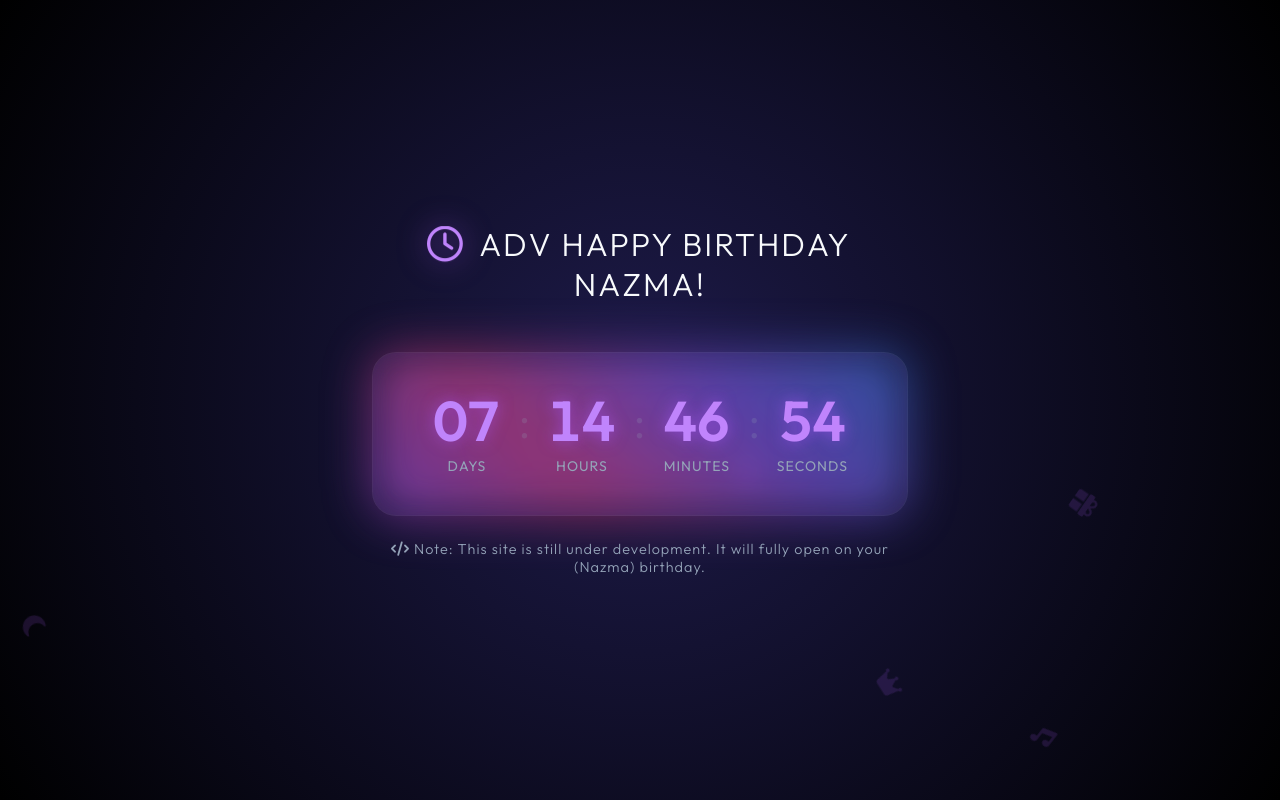
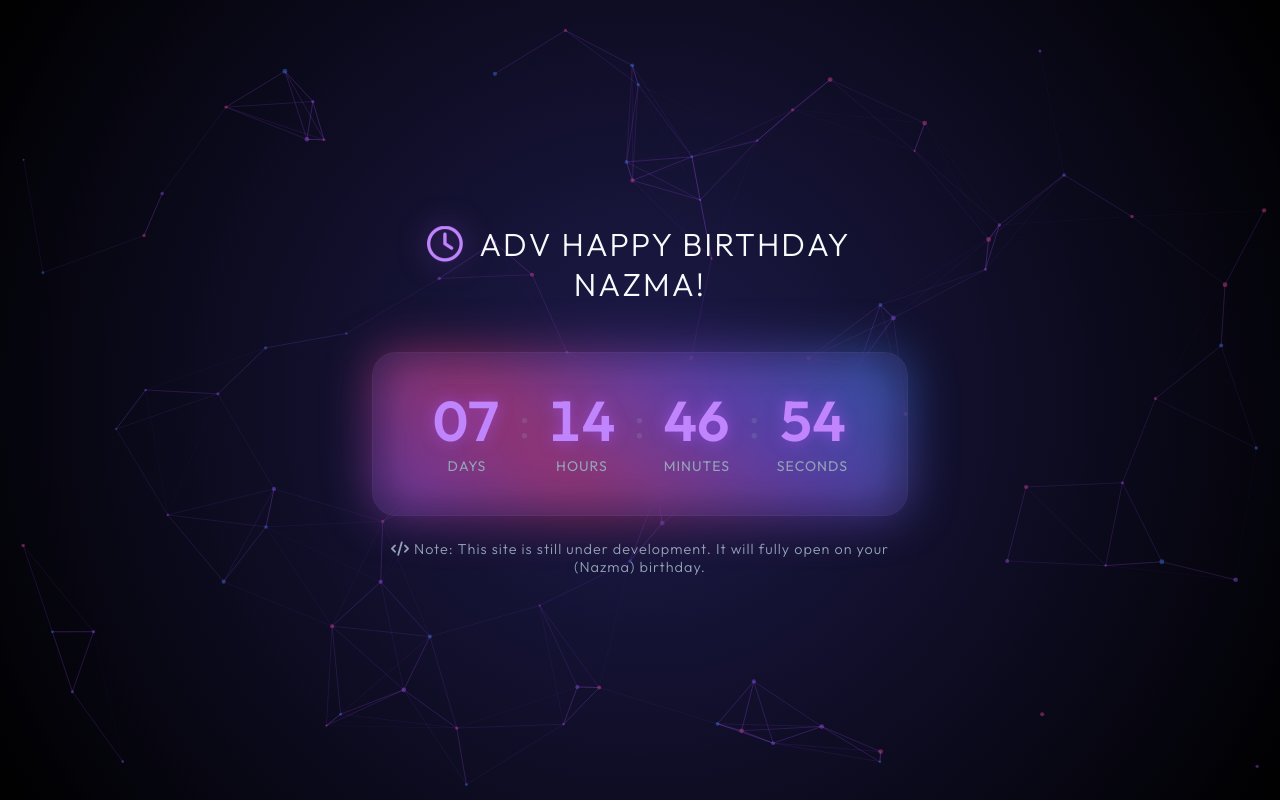
Before and after one commit to Khaleel-tech/BirthDayWish, a plain HTML site: page index.html in a window 1280 px wide. Drawn offline with nearby package versions, Linux system fonts and the light colour scheme.

Commit message:
Replace floating icons with interactive TSParticles network background

```diff
--- a/index.html
+++ b/index.html
@@ -12,7 +12,7 @@
 </head>
 
 <body>
-    <div class="floating-icons" id="floating-icons"></div>
+    <div id="tsparticles"></div>
     <div class="container">
         <div id="pre-birthday" class="content">
             <h1 id="adv-title" class="title fade-in">Adv Happy Birthday [Her Name]!</h1>
@@ -45,6 +45,7 @@
             <h1 class="birthday-title hero-glow"></h1>
         </div>
     </div>
+    <script src="https://cdn.jsdelivr.net/npm/tsparticles@2/tsparticles.bundle.min.js"></script>
     <script src="https://cdn.jsdelivr.net/npm/canvas-confetti@1.9.2/dist/confetti.browser.min.js"></script>
     <script src="https://cdnjs.cloudflare.com/ajax/libs/gsap/3.12.2/gsap.min.js"></script>
     <script src="script.js"></script>
--- a/script.js
+++ b/script.js
@@ -37,36 +37,47 @@ if (window.gsap) {
     );
 }
 
-// Generate background floating icons
-function createFloatingIcons() {
-    const container = document.getElementById("floating-icons");
-    const icons = ['fa-star', 'fa-heart', 'fa-gift', 'fa-music', 'fa-crown', 'fa-moon'];
-
-    // Create a new icon every 800ms
-    setInterval(() => {
-        const icon = document.createElement("i");
-        const randomIcon = icons[Math.floor(Math.random() * icons.length)];
-        icon.className = `fa-solid ${randomIcon} floating-icon`;
-
-        // Randomize size, position, and duration
-        const size = Math.random() * 1.5 + 0.5; // 0.5rem to 2rem
-        const left = Math.random() * 100; // 0% to 100%
-        const animationDuration = Math.random() * 5 + 8; // 8s to 13s
-
-        icon.style.fontSize = `${size}rem`;
-        icon.style.left = `${left}%`;
-        icon.style.animationDuration = `${animationDuration}s`;
-        icon.style.opacity = Math.random() * 0.5 + 0.1;
-
-        container.appendChild(icon);
-
-        // Remove icon after animation finishes to prevent DOM bloating
-        setTimeout(() => {
-            icon.remove();
-        }, animationDuration * 1000);
-    }, 800);
+// Initialize interactive particle background network
+if (window.tsParticles) {
+    tsParticles.load("tsparticles", {
+        fpsLimit: 60,
+        interactivity: {
+            events: {
+                onHover: { enable: true, mode: "grab" },
+                resize: true,
+            },
+            modes: {
+                grab: { distance: 160, links: { opacity: 0.6 } },
+            },
+        },
+        particles: {
+            color: { value: ["#a855f7", "#ec4899", "#8b5cf6", "#3b82f6"] },
+            links: {
+                color: "#a855f7",
+                distance: 150,
+                enable: true,
+                opacity: 0.2,
+                width: 1,
+            },
+            move: {
+                enable: true,
+                speed: 1.5,
+                direction: "none",
+                random: true,
+                straight: false,
+                outModes: { default: "bounce" },
+            },
+            number: {
+                density: { enable: true, area: 800 },
+                value: 80,
+            },
+            opacity: { value: 0.4 },
+            shape: { type: "circle" },
+            size: { value: { min: 1, max: 2.5 } },
+        },
+        detectRetina: true,
+    });
 }
-createFloatingIcons();
 
 // Elements
 const daysEl = document.getElementById("days");
--- a/style.css
+++ b/style.css
@@ -228,43 +228,14 @@ body {
     }
 }
 
-/* Dynamic UI & Icon Animations */
-.floating-icons {
+/* Dynamic Interactive Background & Icon Animations */
+#tsparticles {
     position: absolute;
     top: 0;
     left: 0;
     width: 100%;
     height: 100%;
-    pointer-events: none;
-    overflow: hidden;
-    z-index: -1;
-}
-
-.floating-icon {
-    position: absolute;
-    color: rgba(168, 85, 247, 0.15);
-    animation: floatUp 10s linear infinite;
-    bottom: -50px;
-}
-
-@keyframes floatUp {
-    0% {
-        transform: translateY(0) rotate(0deg) scale(0.8);
-        opacity: 0;
-    }
-
-    10% {
-        opacity: 1;
-    }
-
-    90% {
-        opacity: 1;
-    }
-
-    100% {
-        transform: translateY(-120vh) rotate(360deg) scale(1.2);
-        opacity: 0;
-    }
+    z-index: -2;
 }
 
 .pulse-icon {
```
